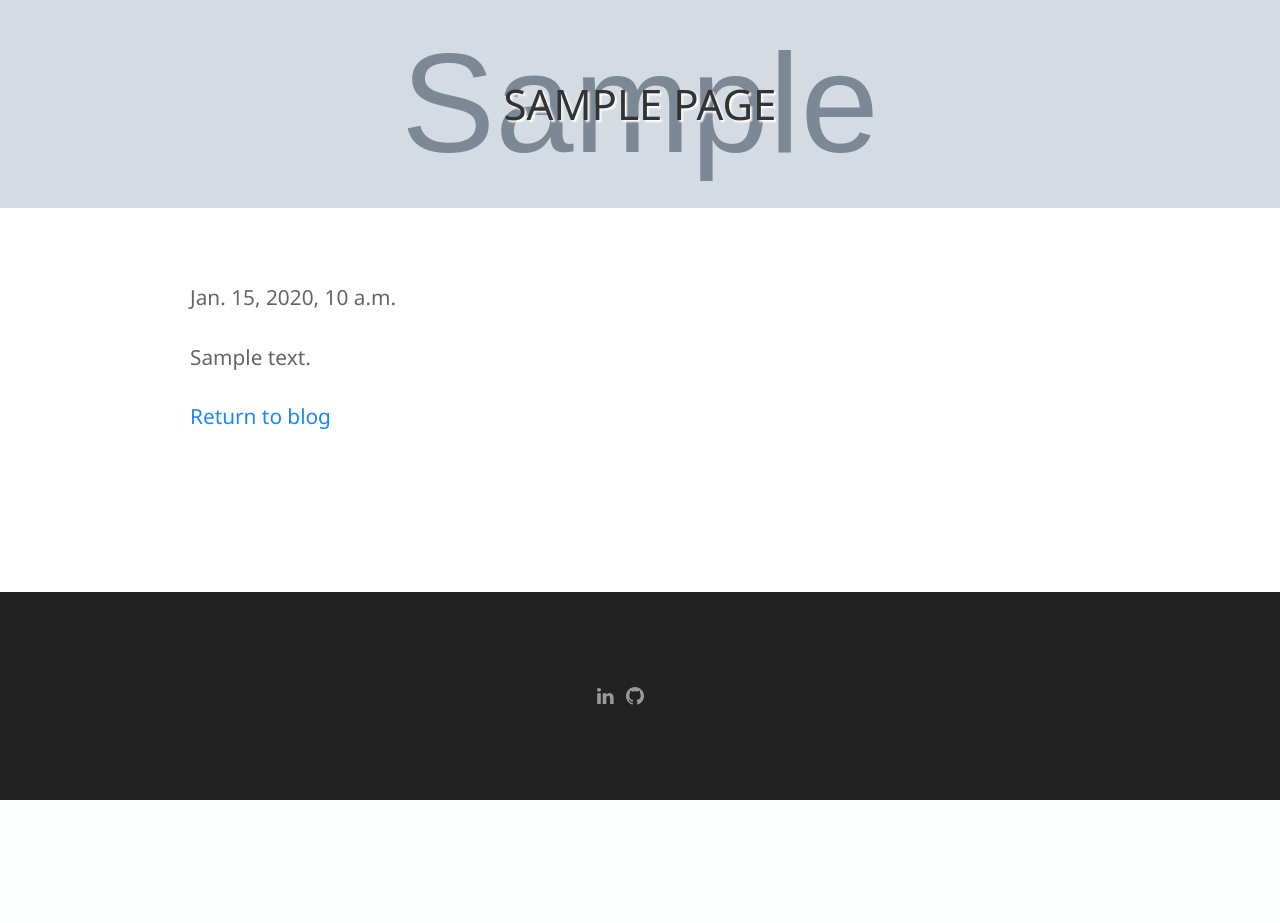
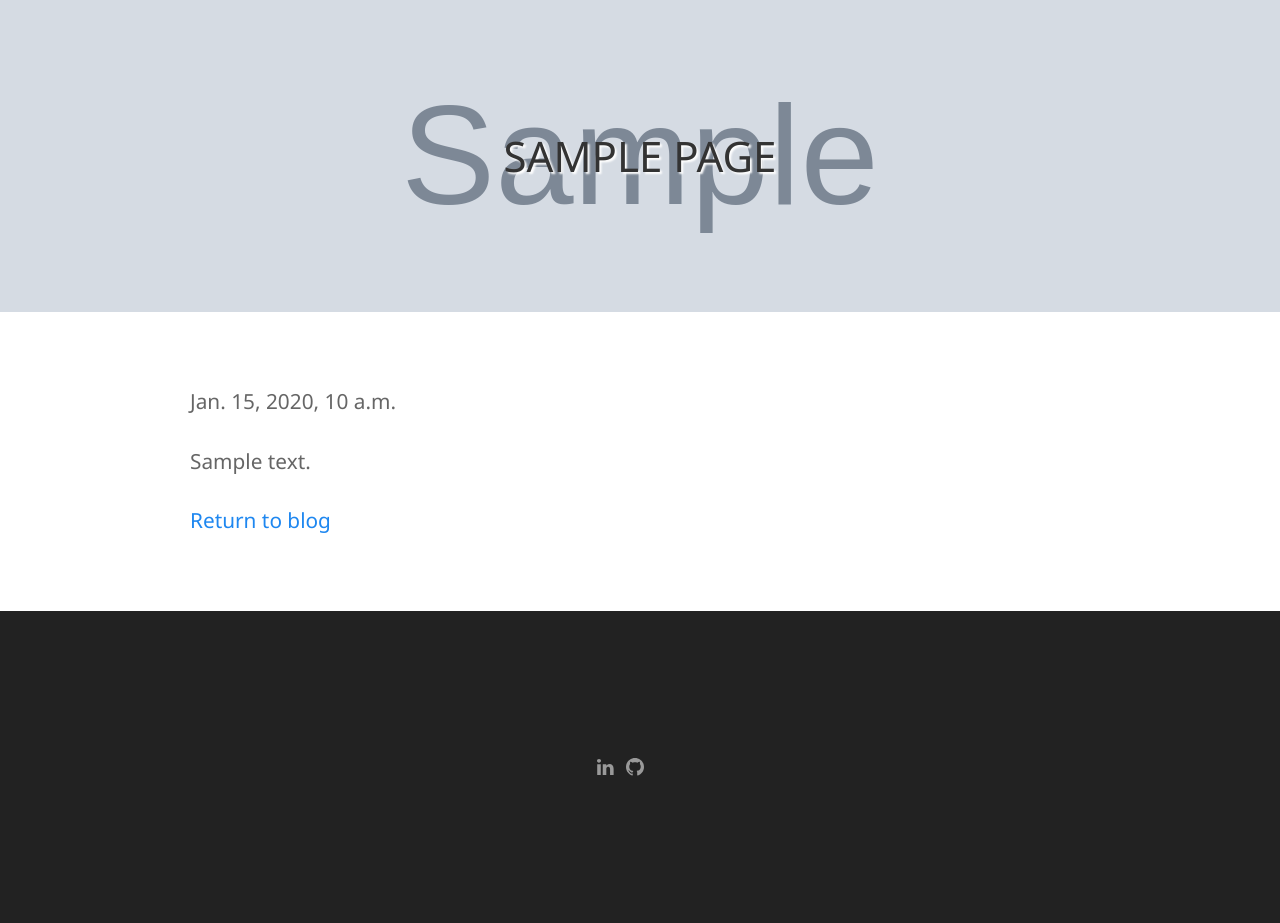
Before and after one commit to axper/homepage, a Django app: template blog/templates/blog/blog.html in a window 1280 px wide. Before the commit the page ends 800 px from the top, so only its background shows below. Run offline with Django 3.2, Linux system fonts and the light colour scheme; the template is opened without the code that fills it: most values are stand-ins (such as "Sample title", 1, 10 or a date in 2020); grey boxes marked "Sample" are stand-in pictures; some libraries are stand-ins or nearby versions.

Commit message:
Increased header and footer width height 10em->15em to better show the new banners

```diff
--- a/blog/static/css/main.css
+++ b/blog/static/css/main.css
@@ -20,7 +20,7 @@ h1, h2, h3, h4, h5, h6 {
 }
 
 .min-height-header-footer {
-    min-height: 10em;
+    min-height: 15em;
 }
 
 .background-grey {
```
